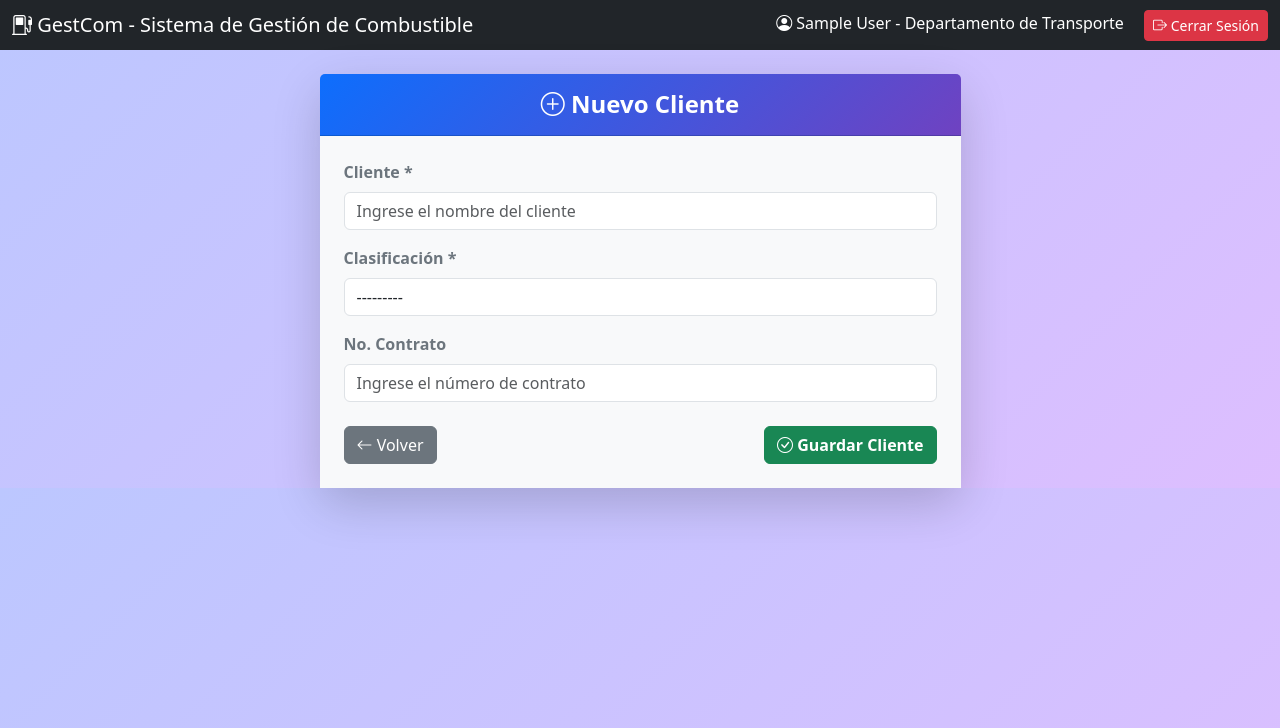
After one commit to josecarlospr2002/gestcom_gestor_de_combustible_02, a Django app: page /clientes/crear/ in a window 1280 px wide. The commit adds this page. Shown: the top 728 px of the page. Run offline with Django 5.2, Linux system fonts and the light colour scheme; the visitor is signed in with stand-in values (Sample User, id 1).

Commit message:
CRUD de Catálogo de Cliente con validaciones y mejoras en mensajes

```diff
--- a/combustible/forms.py
+++ b/combustible/forms.py
@@ -25,6 +25,24 @@ class CatalogoClienteForm(forms.ModelForm):
             'no_contrato': 'No. Contrato',
         }
 
+    def clean_cliente(self):
+        cliente = self.cleaned_data.get('cliente')
+        if cliente:
+            # Normalizar: quitar espacios extras y convertir a minúsculas para comparar
+            cliente_normalizado = ' '.join(cliente.strip().split()).lower()
+
+            # Verificar si ya existe un cliente con ese nombre
+            existe = CatalogoCliente.objects.filter(cliente__iexact=cliente_normalizado)
+
+            # Si estamos editando, excluir el cliente actual
+            if self.instance.pk:
+                existe = existe.exclude(pk=self.instance.pk)
+
+            if existe.exists():
+                raise forms.ValidationError('Este cliente ya existe en el catálogo.')
+
+        return cliente
+
     def clean(self):
         cleaned_data = super().clean()
         clasificacion = cleaned_data.get('clasificacion')
--- a/templates/base.html
+++ b/templates/base.html
@@ -8,12 +8,12 @@
     <link rel="stylesheet" href="https://cdn.jsdelivr.net/npm/bootstrap-icons@1.10.0/font/bootstrap-icons.css">
     <style>
 .alert {
-        animation: fadeOut 17s forwards;
-        animation-delay: 15s;
+    animation: fadeOut 5s forwards;
+    animation-delay: 3s;
 }
 @keyframes fadeOut {
     0% { opacity: 1; }
-        80% { opacity: 1; }
+    70% { opacity: 1; }
     100% { opacity: 0; display: none; }
 }
     .alert-error {
--- /dev/null
+++ b/templates/combustible/crear_cliente.html
@@ -0,0 +1,89 @@
+{% extends 'base.html' %}
+
+{% block content %}
+<style>
+body { background: linear-gradient(135deg, #bcc7ff, #ddbeff); }
+</style>
+
+<div class="row justify-content-center mt-4">
+    <div class="col-md-7">
+        <div class="card shadow-lg border-0 rounded-4">
+            <div class="card-header text-white text-center" style="background: linear-gradient(135deg, #0d6efd, #6f42c1);">
+                <h4 class="mb-0 py-2 fw-bold">
+                    <i class="bi bi-plus-circle"></i> Nuevo Cliente
+                </h4>
+            </div>
+            <div class="card-body p-4 bg-light">
+                <form method="post" id="form-cliente">
+                    {% csrf_token %}
+                    <div class="mb-3">
+                        <label for="id_cliente" class="form-label fw-bold text-secondary">{{ form.cliente.label }} *</label>
+                        {{ form.cliente }}
+                        {% if form.cliente.errors %}
+                            <div class="text-danger mt-1" id="error-cliente">
+                                {{ form.cliente.errors }}
+                            </div>
+                        {% endif %}
+                    </div>
+                    <div class="mb-3">
+                        <label for="id_clasificacion" class="form-label fw-bold text-secondary">{{ form.clasificacion.label }} *</label>
+                        {{ form.clasificacion }}
+                    </div>
+                    <div class="mb-4" id="campo-no-contrato">
+                        <label for="id_no_contrato" class="form-label fw-bold text-secondary">{{ form.no_contrato.label }}</label>
+                        {{ form.no_contrato }}
+                        {% if form.no_contrato.errors %}
+                            <div class="text-danger mt-1">
+                                {{ form.no_contrato.errors }}
+                            </div>
+                        {% endif %}
+                    </div>
+                    <div class="d-flex justify-content-between">
+                        <a href="{% url 'lista_clientes' %}" class="btn btn-secondary">
+                            <i class="bi bi-arrow-left"></i> Volver
+                        </a>
+                        <button type="submit" class="btn btn-success fw-bold">
+                            <i class="bi bi-check-circle"></i> Guardar Cliente
+                        </button>
+                    </div>
+                </form>
+            </div>
+        </div>
+    </div>
+</div>
+
+<script>
+document.addEventListener('DOMContentLoaded', function() {
+    var clasificacionSelect = document.getElementById('id_clasificacion');
+    var campoNoContrato = document.getElementById('campo-no-contrato');
+    var noContratoInput = document.getElementById('id_no_contrato');
+    var clienteInput = document.getElementById('id_cliente');
+    var errorCliente = document.getElementById('error-cliente');
+
+    function actualizarCampoContrato() {
+        var clasificacion = clasificacionSelect.value;
+        if (clasificacion === 'consumo') {
+            campoNoContrato.style.display = 'none';
+            noContratoInput.value = '';
+            noContratoInput.required = false;
+        } else if (clasificacion === 'venta' || clasificacion === 'factura') {
+            campoNoContrato.style.display = 'block';
+            noContratoInput.required = true;
+        } else {
+            campoNoContrato.style.display = 'block';
+            noContratoInput.required = false;
+        }
+    }
+
+    // Ocultar error de cliente cuando se empieza a escribir
+    if (clienteInput && errorCliente) {
+        clienteInput.addEventListener('input', function() {
+            errorCliente.style.display = 'none';
+        });
+    }
+
+    clasificacionSelect.addEventListener('change', actualizarCampoContrato);
+    actualizarCampoContrato();
+});
+</script>
+{% endblock %}
```
Also changed, not shown: templates/combustible/editar_cliente.html (added, +90 -0 lines). Lines whose indentation alone changed are shown as unchanged.
